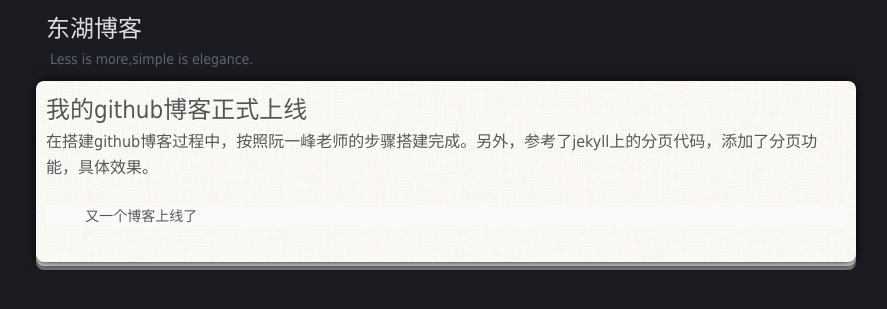
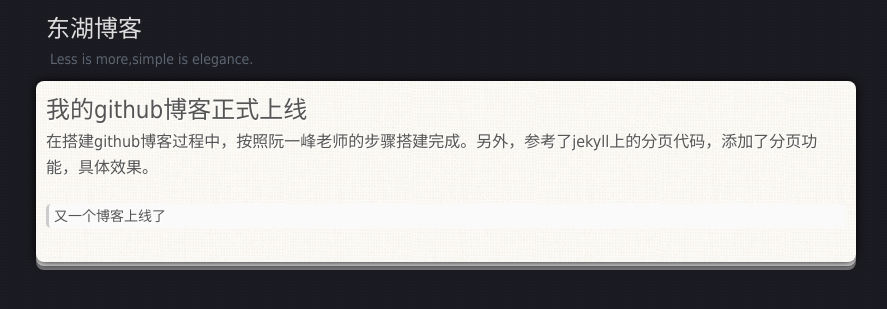
Before and after one commit to lmto2/blog, a Jekyll site: the page built from _posts/2015-07-09-我的git博客正式上线.md, in a window 1280 px wide. Shown: the top 309 px of the page, without its empty margins (194-1081 px from the left). Built offline with Jekyll 4.4.1, drawn with Linux system fonts in a browser that asks for light colours.

Commit message:
引用加左边框

```diff
--- a/custom/css/screen.css
+++ b/custom/css/screen.css
@@ -51,7 +51,9 @@ input[type^="radio"] {border:none; background:none; width:auto;}
 .post img {max-width:100%;}
 .post input {height:22px; line-height:22px;}
 .post del {color:#999;}
-blockquote {border-radius:5px; background:#fafafa;padding: 0 2.8em; margin:1.714em 0; font-size: 0.875em;line-height: 1.714em;}
+
+
+blockquote {border-radius:5px; background:#fafafa;padding: 0 2.8em; margin:1.714em 0; font-size: 0.875em;line-height: 1.714em;	border-left: 3px solid #ccc;padding-left: 5px;}
 blockquote p {margin-bottom:10px;}
 blockquote p:last-child {margin-bottom:0;}
 .wp-caption {border-radius:3px; border:1px solid #ccc; background:#f9f9f9; box-shadow:1px 1px 2px #d3d3d3; margin-bottom:10px; text-align:center; padding:4px 0;}
```
